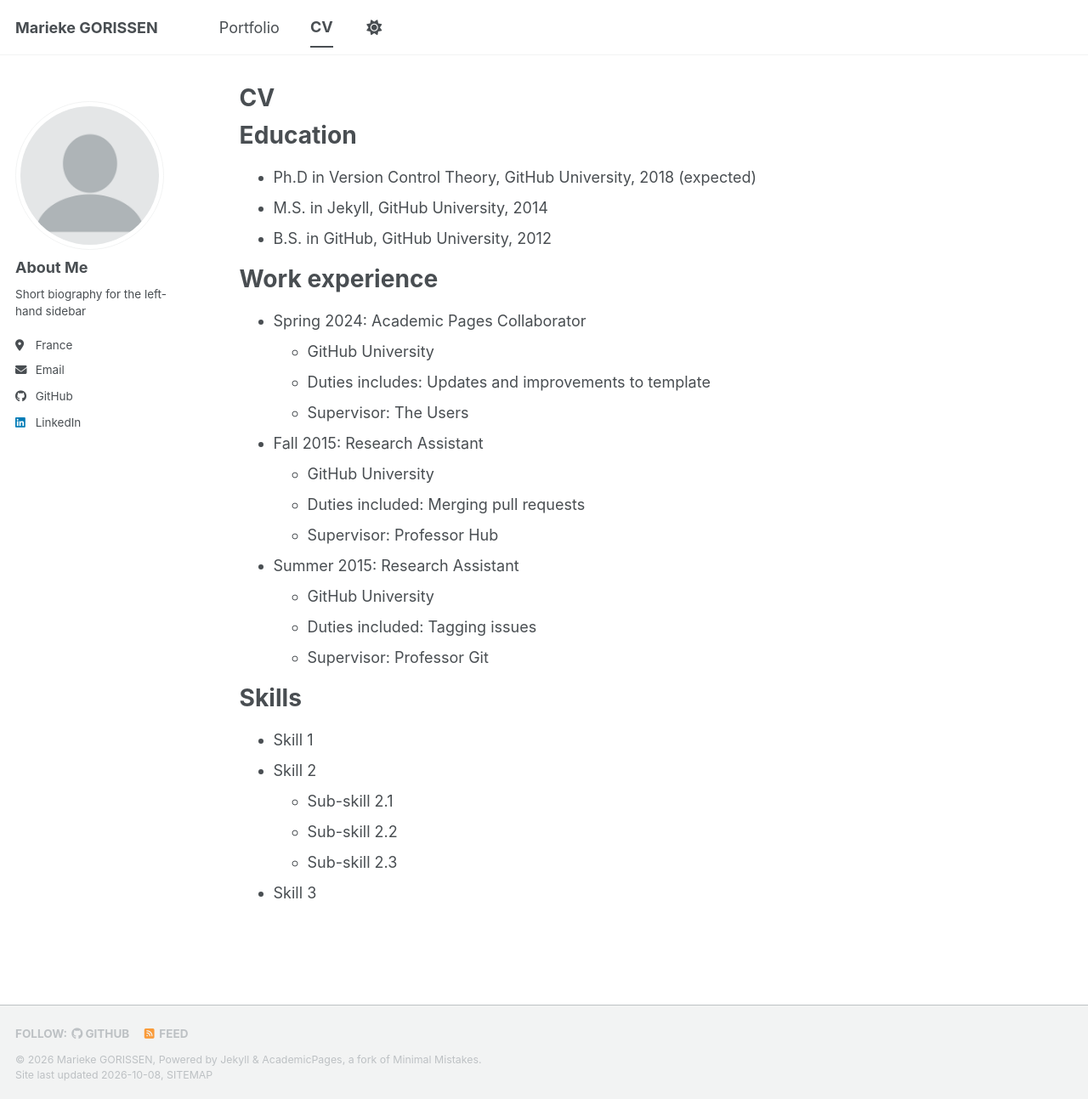
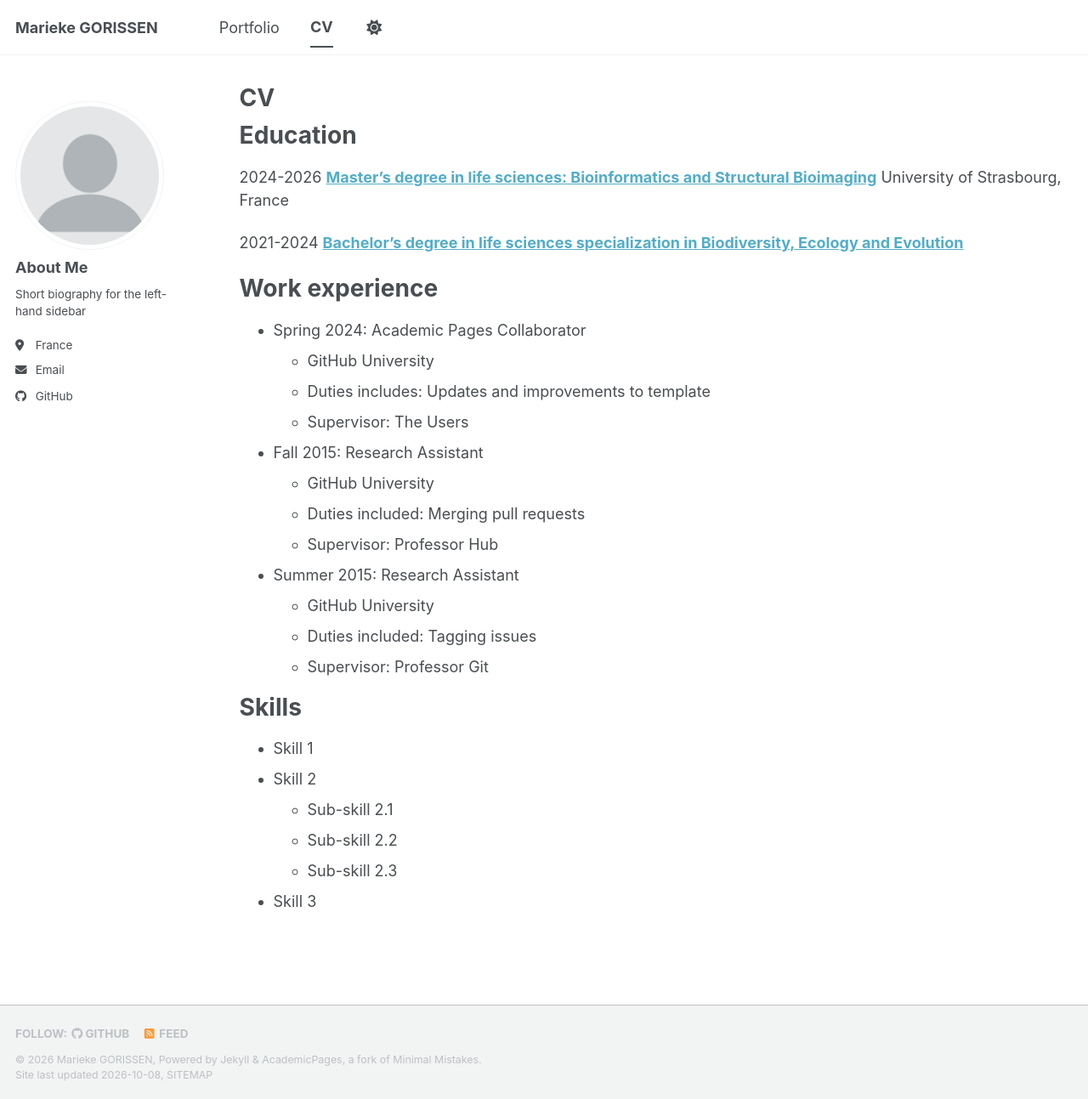
Before and after one commit to mg-btiger/mgorissen.github.io, a Jekyll site: the page built from _pages/cv.md, in a window 1280 px wide and 1293 px high. Shown: the whole window at 85% size. Built offline with Jekyll 4.4.1, drawn with Linux system fonts in a browser that asks for light colours; a style sheet for code colours, icons or effects is not loaded.

Commit message:
Modify CV content

```diff
--- a/_config.yml
+++ b/_config.yml
@@ -66,7 +66,7 @@ author:
   keybase          : # Username
   instagram        : # Username
   lastfm           : # Username
-  linkedin         : Marieke Gorissen
+  linkedin         : # Marieke Gorissen
   mastodon         : # URL
   medium           : # URL
   pinterest        : # Username
--- a/_pages/cv.md
+++ b/_pages/cv.md
@@ -11,9 +11,14 @@ redirect_from:
 
 Education
 ======
-* Ph.D in Version Control Theory, GitHub University, 2018 (expected)
-* M.S. in Jekyll, GitHub University, 2014
-* B.S. in GitHub, GitHub University, 2012
+
+2024-2026
+[**Master's degree in life sciences: Bioinformatics and Structural Bioimaging**](https://sciencesvie.unistra.fr/formation/master/odf-parcours-bioinformatique-et-bioimagerie-structurale-bbs-PR362-11493/)
+University of Strasbourg, France
+
+2021-2024
+[**Bachelor's degree in life sciences specialization in Biodiversity, Ecology and Evolution**](https://www.univ-tours.fr/formations/licence-sciences-technologies-sante-mention-sciences-de-la-vie-2)
+
 
 Work experience
 ======
```
